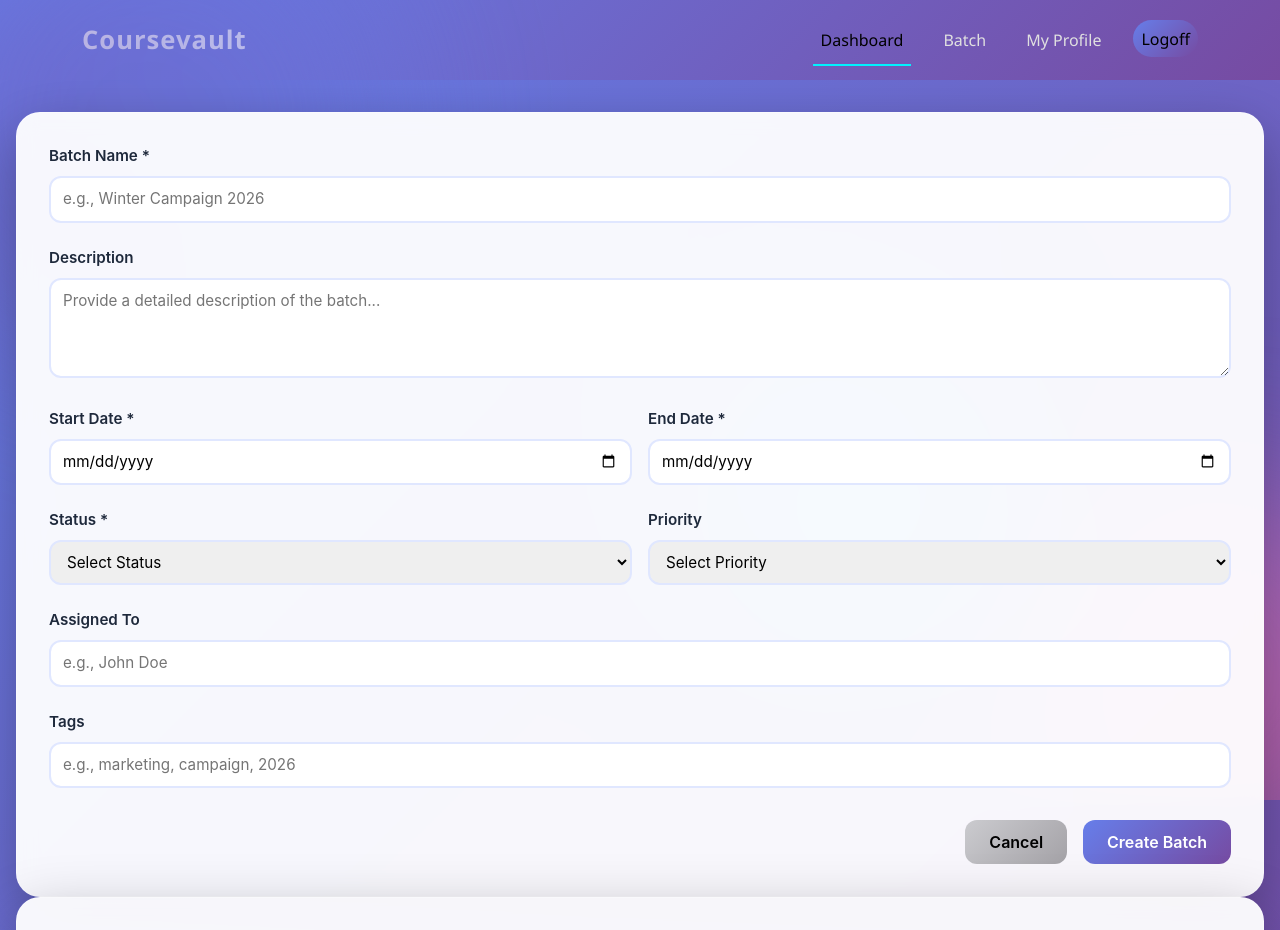
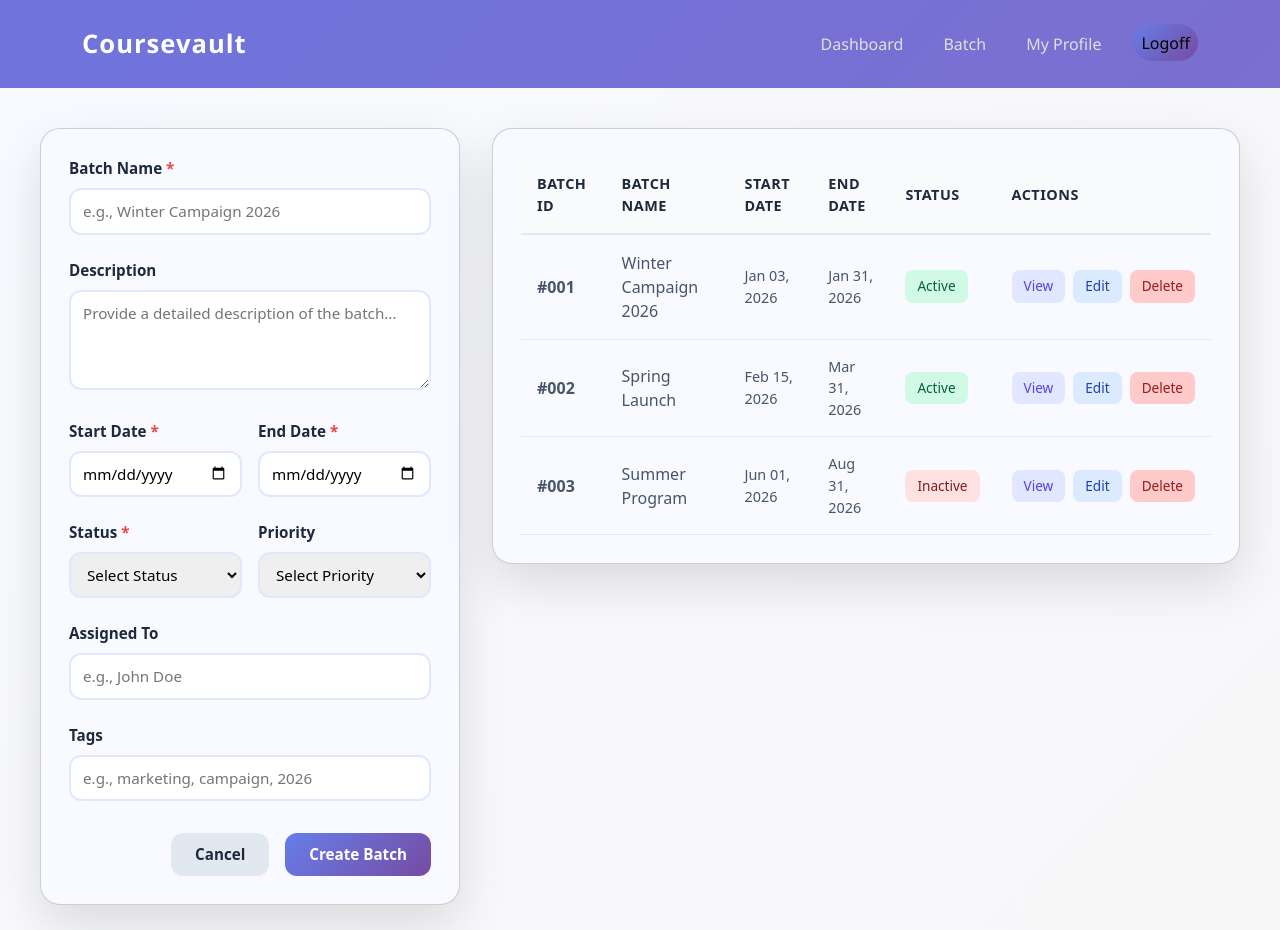
Before and after one commit to karthi-webdev27/CourseVault_app_angular_21, an Angular app: page /batch in a window 1280 px wide. Shown: the top 930 px of the page. Built offline with nearby package versions, Linux system fonts and the light colour scheme.

Commit message:
batch component UI, few constants update

```diff
--- a/src/app/core/constants/Global.constant.ts
+++ b/src/app/core/constants/Global.constant.ts
@@ -3,6 +3,12 @@ export const GlobalConstant = {
 };
 
 export const ApiMethodConstant = {
-  BATCH_USER: '/BatchUser',
-  LOGIN: '/login',
+  batch_user: {
+    BATCH_USER: '/BatchUser',
+    LOGIN: '/login',
+  },
+
+  batches: {
+    BATCHES: '/Batches',
+  },
 };
--- a/src/app/core/service/internal.service.ts
+++ b/src/app/core/service/internal.service.ts
@@ -9,11 +9,18 @@ import { ApiMethodConstant } from '../constants/Global.constant';
 export class InternalService {
   https = inject(HttpClient);
 
-  getCandidateId(payload: any) {
+  getCandidateDetails(payload: any) {
     return this.https.post(
       environment.API_URL +
-        ApiMethodConstant.BATCH_USER +
-        ApiMethodConstant.LOGIN,
+        ApiMethodConstant.batch_user.BATCH_USER +
+        ApiMethodConstant.batch_user.LOGIN,
+      payload
+    );
+  }
+
+  createBatches(payload: any) {
+    return this.https.post(
+      environment.API_URL + ApiMethodConstant.batches.BATCHES,
       payload
     );
   }
--- a/src/app/pages/batch/batch.component.css
+++ b/src/app/pages/batch/batch.component.css
@@ -1,22 +1,46 @@
-* {
-  margin: 0;
-  padding: 0;
-  box-sizing: border-box;
+/* PAGE BACKGROUND */
+.page-wrapper {
+  min-height: 100vh;
+  padding: 40px;
+  background: linear-gradient(135deg, #f9faff, #f7f7f8);
 }
 
-html,
-body {
-  height: 100%;
-  width: 100%;
+/* MAIN LAYOUT */
+.layout {
+  max-width: 1400px;
+  margin: auto;
+  display: flex;
+  gap: 32px;
+  align-items: flex-start;
 }
 
-.parent {
-  font-family: "Inter", -apple-system, BlinkMacSystemFont, "Segoe UI", Roboto,
-    Oxygen, Ubuntu, Cantarell, sans-serif;
-  background: linear-gradient(135deg, #667eea 0%, #764ba2 100%);
-  min-height: 100vh;
-  overflow-x: hidden;
-  position: relative;
+/* COMMON CARD STYLE */
+.card {
+  background: #f9faff;
+  border-radius: 20px;
+  padding: 28px;
+  box-shadow: 0 20px 50px rgba(0, 0, 0, 0.12);
+}
+
+/* LEFT CARD (FORM) */
+.create-card {
+  width: 420px; /* fixed width */
+}
+
+/* RIGHT CARD (TABLE) */
+.list-card {
+  width: calc(100% - 420px - 32px); /* remaining space */
+}
+
+/* Responsive */
+@media (max-width: 1024px) {
+  .layout {
+    flex-direction: column;
+  }
+
+  .left-card {
+    width: 100%;
+  }
 }
 
 .animated-background {
@@ -69,9 +93,11 @@ body {
   100% {
     transform: translate(0, 0) rotate(0deg);
   }
+
   33% {
     transform: translate(30px, -50px) rotate(120deg);
   }
+
   66% {
     transform: translate(-20px, 20px) rotate(240deg);
   }
@@ -84,43 +110,18 @@ body {
   min-height: 100vh;
 }
 
-.header-section {
-  animation: slideDown 0.6s ease-out;
-  margin-bottom: 2rem;
-}
-
-@keyframes slideDown {
+@keyframes slideUp {
   from {
     opacity: 0;
-    transform: translateY(-30px);
+    transform: translateY(30px);
   }
+
   to {
     opacity: 1;
     transform: translateY(0);
   }
 }
 
-.header-title {
-  color: white;
-  font-weight: 700;
-  font-size: 2.5rem;
-  margin-bottom: 0.5rem;
-}
-
-.header-subtitle {
-  color: rgba(255, 255, 255, 0.8);
-  font-size: 1rem;
-}
-
-.card-container {
-  background: rgba(255, 255, 255, 0.95);
-  backdrop-filter: blur(10px);
-  border-radius: 24px;
-  box-shadow: 0 20px 60px rgba(0, 0, 0, 0.3);
-  border: 1px solid rgba(255, 255, 255, 0.3);
-  padding: 2rem;
-  animation: slideUp 0.6s ease-out;
-}
 .form-group {
   margin-bottom: 1.5rem;
 }
@@ -152,15 +153,18 @@ body {
   border-color: #667eea;
   box-shadow: 0 0 0 4px rgba(102, 126, 234, 0.1);
 }
-.form-group textarea {
-  resize: vertical;
-  min-height: 100px;
-}
+
 .form-row {
   display: grid;
   grid-template-columns: 1fr 1fr;
   gap: 1rem;
 }
+
+.form-group textarea {
+  resize: vertical;
+  min-height: 100px;
+}
+
 .form-actions {
   display: flex;
   gap: 1rem;
@@ -168,15 +172,48 @@ body {
   justify-content: flex-end;
 }
 
-@keyframes slideUp {
-  from {
-    opacity: 0;
-    transform: translateY(30px);
-  }
-  to {
-    opacity: 1;
-    transform: translateY(0);
-  }
+.btn {
+  padding: 10px 24px;
+  border: none;
+  border-radius: 12px;
+  font-weight: 600;
+  cursor: pointer;
+  font-family: inherit;
+  transition: all 0.3s ease;
+  text-decoration: none;
+  display: inline-block;
+  font-size: 0.95rem;
+}
+
+.btn-primary {
+  background: linear-gradient(135deg, #667eea 0%, #764ba2 100%);
+  color: white;
+}
+
+.btn-primary:hover {
+  transform: translateY(-2px);
+  box-shadow: 0 10px 25px rgba(102, 126, 234, 0.4);
+}
+
+.btn-secondary {
+  background: #e2e8f0;
+  color: #1e293b;
+}
+
+.btn-secondary:hover {
+  background: #cbd5e1;
+  transform: translateY(-2px);
+}
+
+.form-title {
+  font-size: 1.5rem;
+  font-weight: 700;
+  color: #1e293b;
+  margin-bottom: 1.5rem;
+}
+
+.required {
+  color: #ef4444;
 }
 
 .toolbar {
@@ -212,17 +249,6 @@ body {
 .btn-create {
   background: linear-gradient(135deg, #667eea 0%, #764ba2 100%);
   color: white;
-  border: none;
-  border-radius: 12px;
-  padding: 10px 24px;
-  font-weight: 600;
-  transition: all 0.3s ease;
-  cursor: pointer;
-  font-family: inherit;
-}
-.btn-cancel {
-  background: linear-gradient(135deg, #cbcbcf 0%, #a4a2a7 100%);
-  color: black;
   border: none;
   border-radius: 12px;
   padding: 10px 24px;
@@ -405,3 +431,37 @@ body {
     font-size: 0.75rem;
   }
 }
+
+@media (max-width: 768px) {
+  .header-title {
+    font-size: 1.75rem;
+  }
+
+  .form-row {
+    grid-template-columns: 1fr;
+  }
+
+  .card-container {
+    padding: 1.5rem;
+  }
+
+  .form-actions {
+    flex-direction: column;
+  }
+
+  .btn {
+    width: 100%;
+  }
+}
+
+/* ---------------- RESPONSIVE ---------------- */
+@media (max-width: 1024px) {
+  .layout {
+    flex-direction: column;
+  }
+
+  .create-card,
+  .list-card {
+    width: 100%;
+  }
+}
--- a/src/app/pages/batch/batch.component.html
+++ b/src/app/pages/batch/batch.component.html
@@ -1,14 +1,8 @@
-<div class="parent">
-    <div class="animated-background">
-        <div class="shape shape-1"></div>
-        <div class="shape shape-2"></div>
-        <div class="shape shape-3"></div>
-    </div>
+<div class="page-wrapper">
+    <div class="layout">
 
-    <div class="main-container">
-
-
-        <div class="card-container">
+        <!-- LEFT : CREATE FORM CARD -->
+        <div class="card create-card">
             <form>
                 <div class="form-group">
                     <label for="batchName">Batch Name <span class="required">*</span></label>
@@ -69,20 +63,20 @@
                 </div>
 
                 <div class="form-actions">
-                    <button href="#" class="btn-cancel">Cancel</button>
-                    <button type="submit" class="btn-create">Create Batch</button>
+                    <a href="batch-list.html" class="btn btn-secondary">Cancel</a>
+                    <button type="submit" class="btn btn-primary">Create Batch</button>
                 </div>
             </form>
         </div>
 
-
-        <div class="card-container">
-            <div class="toolbar">
+        <!-- RIGHT : LIST / TABLE CARD -->
+        <div class="card list-card">
+            <!-- <div class="toolbar">
                 <div class="search-box">
                     <input type="text" placeholder="Search by batch name...">
                 </div>
                 <button class="btn-create">+ Create Batch</button>
-            </div>
+            </div> -->
 
             <table class="batch-table">
                 <thead>
@@ -141,5 +135,6 @@
                 </tbody>
             </table>
         </div>
+
     </div>
 </div>
--- a/src/app/pages/batch/batch.component.ts
+++ b/src/app/pages/batch/batch.component.ts
@@ -1,11 +1,24 @@
-import { Component } from '@angular/core';
+import { Component, inject } from '@angular/core';
+import { Router } from '@angular/router';
+import { InternalService } from '../../core/service/internal.service';
 
 @Component({
   selector: 'app-batch',
   imports: [],
   templateUrl: './batch.component.html',
-  styleUrl: './batch.component.css'
+  styleUrl: './batch.component.css',
 })
 export class BatchComponent {
+  formList: any;
 
+  constructor(private readonly internalService: InternalService) {}
+
+  onSubmitForm(payload: any) {
+    this.internalService.createBatches(payload).subscribe({
+      next: (resp: any) => {
+        this.formList = resp.data;
+      },
+      error: () => {},
+    });
+  }
 }
--- a/src/app/pages/layout/layout.component.css
+++ b/src/app/pages/layout/layout.component.css
@@ -6,9 +6,8 @@
 
 /* Navbar background */
 .modern-navbar {
-  background: linear-gradient(135deg, #667eea 0%, #764ba2 100%);
-  backdrop-filter: blur(10px);
-  padding: 1rem 0;
+  padding: 20px;
+  background: linear-gradient(135deg, #6f74dd, #7b6fd0);
 }
 
 /* Brand */
--- a/src/app/pages/layout/layout.component.html
+++ b/src/app/pages/layout/layout.component.html
@@ -10,7 +10,7 @@
         <div class="collapse navbar-collapse justify-content-end" id="navMenu">
             <ul class="navbar-nav gap-4">
                 <li class="nav-item">
-                    <button (click)="toDashboard()" class="nav-link active" href="void:javascript(0)">Dashboard</button>
+                    <button (click)="toDashboard()" class="nav-link" href="void:javascript(0)">Dashboard</button>
                 </li>
                 <li class="nav-item">
                     <button (click)="toBatch()" class="nav-link" href="void:javascript(0)">Batch</button>
--- a/src/app/pages/layout/layout.component.ts
+++ b/src/app/pages/layout/layout.component.ts
@@ -1,5 +1,5 @@
 import { Component, inject, OnInit } from '@angular/core';
-import { Router, RouterLink, RouterOutlet } from '@angular/router';
+import { Router, RouterOutlet } from '@angular/router';
 import { GlobalConstant } from '../../core/constants/Global.constant';
 
 @Component({
@@ -13,10 +13,10 @@ export class LayoutComponent implements OnInit {
     throw new Error('Method not implemented.');
   }
   toBatch() {
-    this.router.navigate(['/batch']);
+    this.router.navigate(['batch']);
   }
   toDashboard() {
-    this.router.navigate(['/dashboard']);
+    this.router.navigate(['dashboard']);
   }
 
   router = inject(Router);
--- a/src/app/pages/login/login.component.ts
+++ b/src/app/pages/login/login.component.ts
@@ -1,48 +1,43 @@
 import { Component, inject, Inject } from '@angular/core';
-import { Router, RouterLink } from "@angular/router";
+import { Router, RouterLink } from '@angular/router';
 import { FormsModule } from '@angular/forms';
 import { InternalService } from '../../core/service/internal.service';
 import { GlobalConstant } from '../../core/constants/Global.constant';
 
 @Component({
   selector: 'app-login',
-  imports: [RouterLink,FormsModule],
+  imports: [RouterLink, FormsModule],
   standalone: true,
   templateUrl: './login.component.html',
-  styleUrl: './login.component.css'
+  styleUrl: './login.component.css',
 })
 export class LoginComponent {
-
   router = inject(Router);
 
   apiUrl = 'https://feestracking.freeprojectapi.com/api/BatchUser/login';
 
   loginObject: any = {
-    email : '',
-    password : ''
+    email: '',
+    password: '',
   };
-  constructor(
-    private readonly internalService: InternalService
-  ) {}
+  constructor(private readonly internalService: InternalService) {}
 
   loginCheck() {
-    this.internalService.getCandidateId(this.loginObject).subscribe({
-      next: (resp:any) => {
+    this.internalService.getCandidateDetails(this.loginObject).subscribe({
+      next: (resp: any) => {
         console.log(resp);
-        localStorage.setItem(GlobalConstant.LOGIN_KEY, JSON.stringify(resp.data));
-        if(resp.result) {
-          window.alert(resp.message)
+        localStorage.setItem(
+          GlobalConstant.LOGIN_KEY,
+          JSON.stringify(resp.data)
+        );
+        if (resp.result) {
+          window.alert(resp.message);
           this.router.navigate(['/dashboard']);
         }
-        }, error: (err:any) => {
-
-          window.alert(err.message)
-      }
-    })
-
+      },
+      error: (err: any) => {
+        window.alert(err.message);
+      },
+    });
   }
-
-
-
-
 }
```
